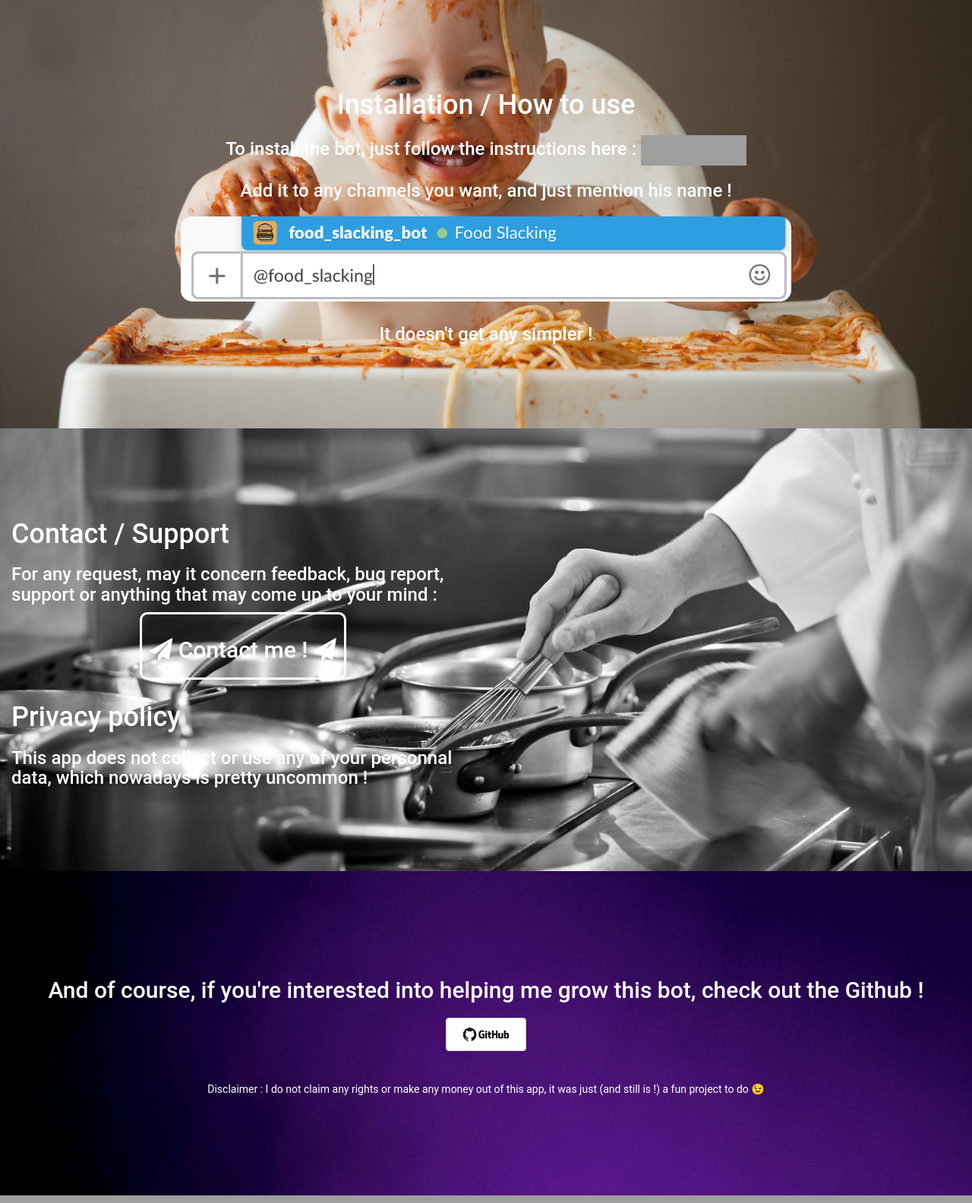
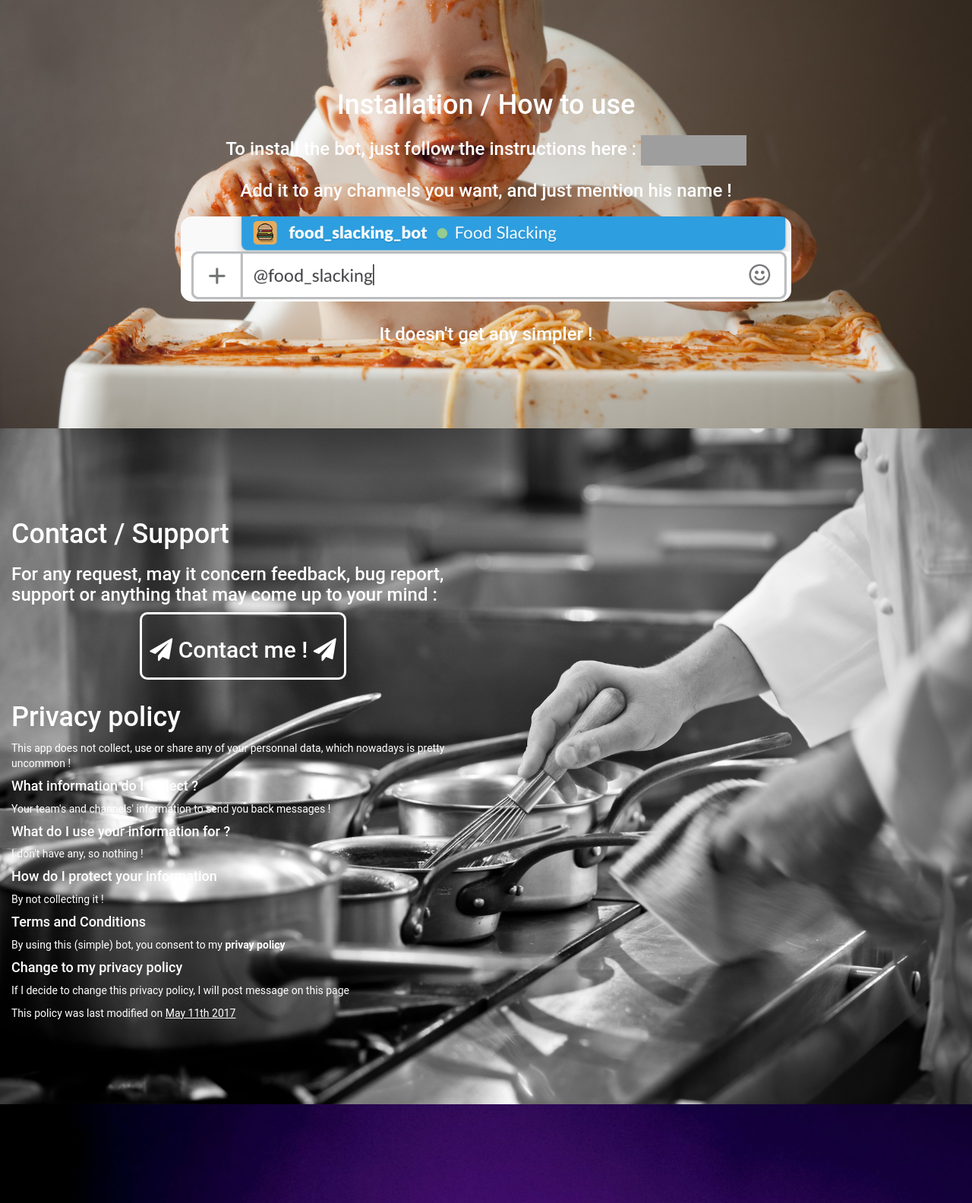
Before and after one commit to ypicard/food-slacking-app, a Flask app: template templates/home.html in a window 1280 px wide. Shown: the part 1714-3298 px from the top of the page at 76% size. Run offline with Flask 2, Linux system fonts and the light colour scheme; the template is opened without the code that fills it, so the values that code supplies are empty; parts of the project's set-up code (start-up, migrations or seed data) failed here and were passed over; some libraries are stand-ins or nearby versions; grey boxes are pictures that could not be loaded.

Commit message:
Update privacy policy

```diff
--- a/templates/home.html
+++ b/templates/home.html
@@ -67,7 +67,18 @@
                     <a id="contact-me" class="btn btn-default" href="mailto:yann.picard95@gmail.com"><h2><i class="fa fa-paper-plane" aria-hidden="true"></i> Contact me ! <i class="fa fa-paper-plane" aria-hidden="true"></i></h2></a>
                 </div>
                 <h1 style="margin-top: 30px;">Privacy policy</h1>
-                <h3>This app does not collect or use any of your personnal data, which nowadays is pretty uncommon !</h3>
+                <p>This app does not collect, use or share any of your personnal data, which nowadays is pretty uncommon !</p>
+                <h4>What information do I collect ?</h4>
+                <p>Your team's and channels' information to send you back messages !</p>
+                <h4>What do I use your information for ?</h4>
+                <p>I don't have any, so nothing !</p>
+                <h4>How do I protect your information</h4>
+                <p>By not collecting it !</p>
+                <h4>Terms and Conditions</h4>
+                <p>By using this (simple) bot, you consent to my <b>privay policy</b></p>
+                <h4>Change to my privacy policy</h4>
+                <p>If I decide to change this privacy policy, I will post message on this page</p>
+                <p>This policy was last modified on <u>May 11th 2017</u></p>
             </div>
         </div>
         <div class="row parallax white-text text-center" id="github-row">
```
